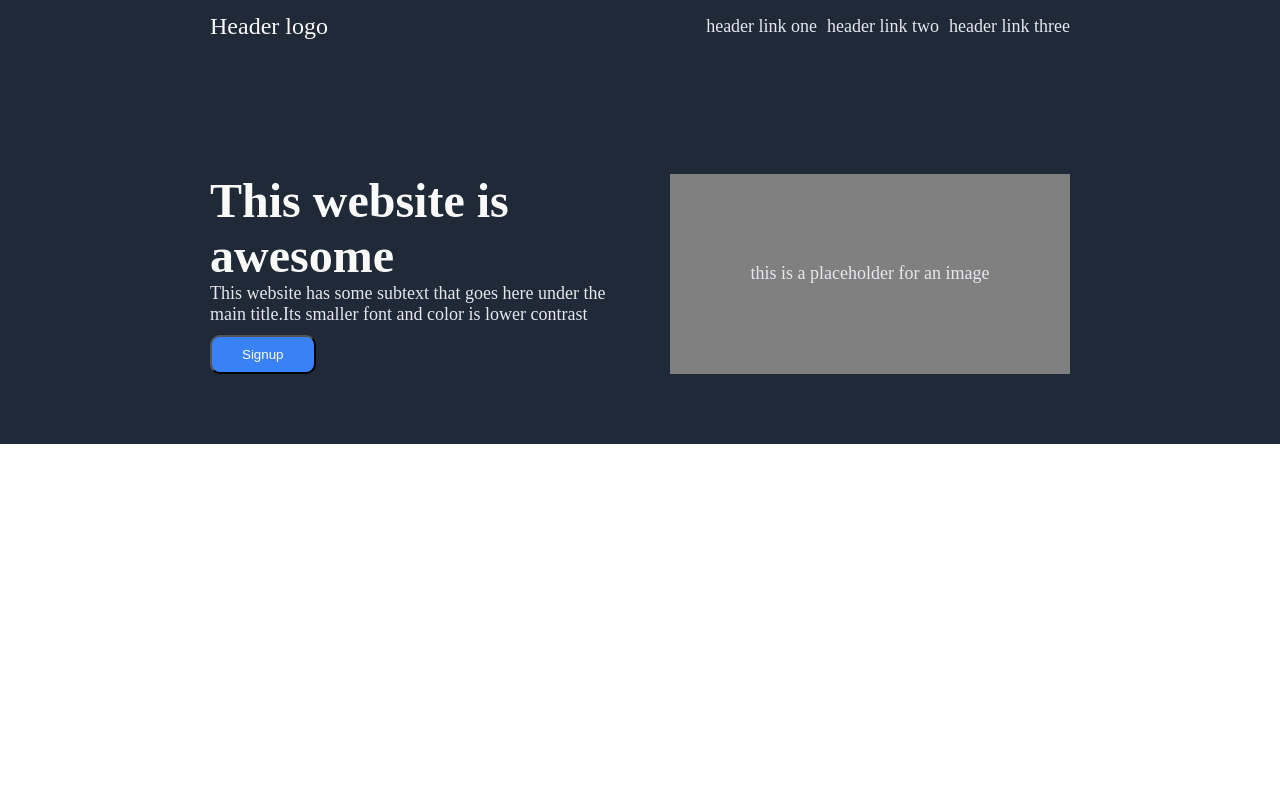
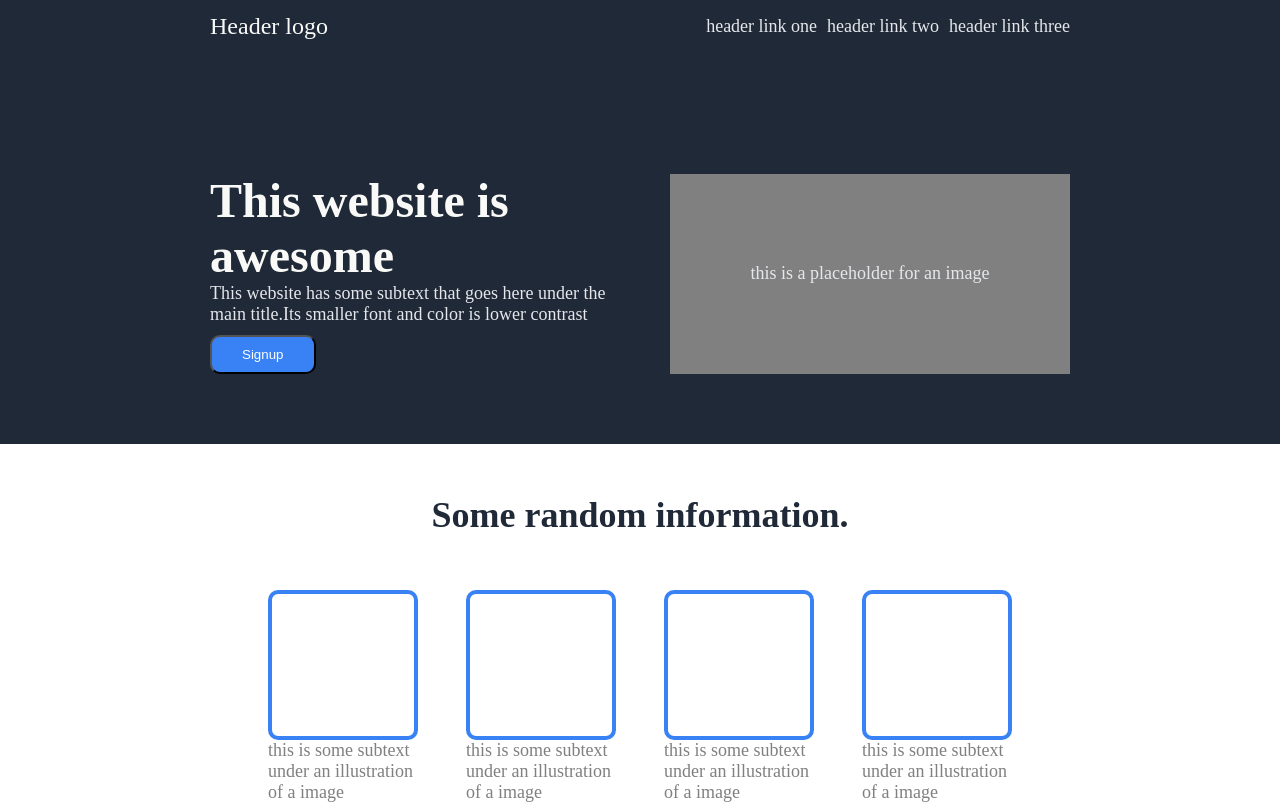
Before and after one commit to nikhiln0702/Landing-page-project, a plain HTML site: page index.html in a window 1280 px wide. Drawn offline with Linux system fonts and the light colour scheme.

Commit message:
completed the middle part of the site consisting of boxes

```diff
--- a/index.html
+++ b/index.html
@@ -21,11 +21,33 @@
     <div class="container-2">
         <div class="card-1">
             <p id="main">This website is awesome</p>
-            <p>This website has some subtext that goes here under the main title.Its smaller font and color is lower contrast</p>
-            <button ><a href="#">Signup</a></button>
+            <p>This website has some subtext that goes here under the main title.Its smaller font and color is lower
+                contrast</p>
+            <button><a href="#">Signup</a></button>
         </div>
         <div class="card-2">
             <p>this is a placeholder for an image</p>
+        </div>
+    </div>
+    <div class="container-3">
+    <p>Some random information.</p>
+    </div>
+    <div class="container-4">
+        <div class="card-3">
+            <div class="box"></div>
+            <p>this is some subtext under an illustration of a image</p>
+        </div>
+        <div class="card-3">
+            <div class="box"></div>
+            <p>this is some subtext under an illustration of a image</p>
+        </div>
+        <div class="card-3">
+            <div class="box"></div>
+            <p>this is some subtext under an illustration of a image</p>
+        </div>
+        <div class="card-3">
+            <div class="box"></div>
+            <p>this is some subtext under an illustration of a image</p>
         </div>
     </div>
 
--- a/styles.css
+++ b/styles.css
@@ -62,3 +62,32 @@ button a{
     color: white;
     text-decoration: none;
 }
+.container-3 p{
+    color: #1f2937;
+    text-align: center;
+    font-size: 36px;
+    font-weight: 900;
+    margin: 50px 0;
+}
+.container-4{
+    display: flex;
+    align-items: center;
+    justify-content: center;
+    flex: 1;
+    padding: 4px 160px;
+    gap: 48px;
+}
+.container-4 p{
+    font-size: 18px;
+    color: gray;
+
+}
+.container-4 .card-3{
+    width: 150px;
+}
+.box{
+    height: 150px;
+    border: 4px solid #3882f6;
+    box-sizing: border-box;
+    border-radius: 10px;
+}
```
Lines whose indentation alone changed are shown as unchanged.
